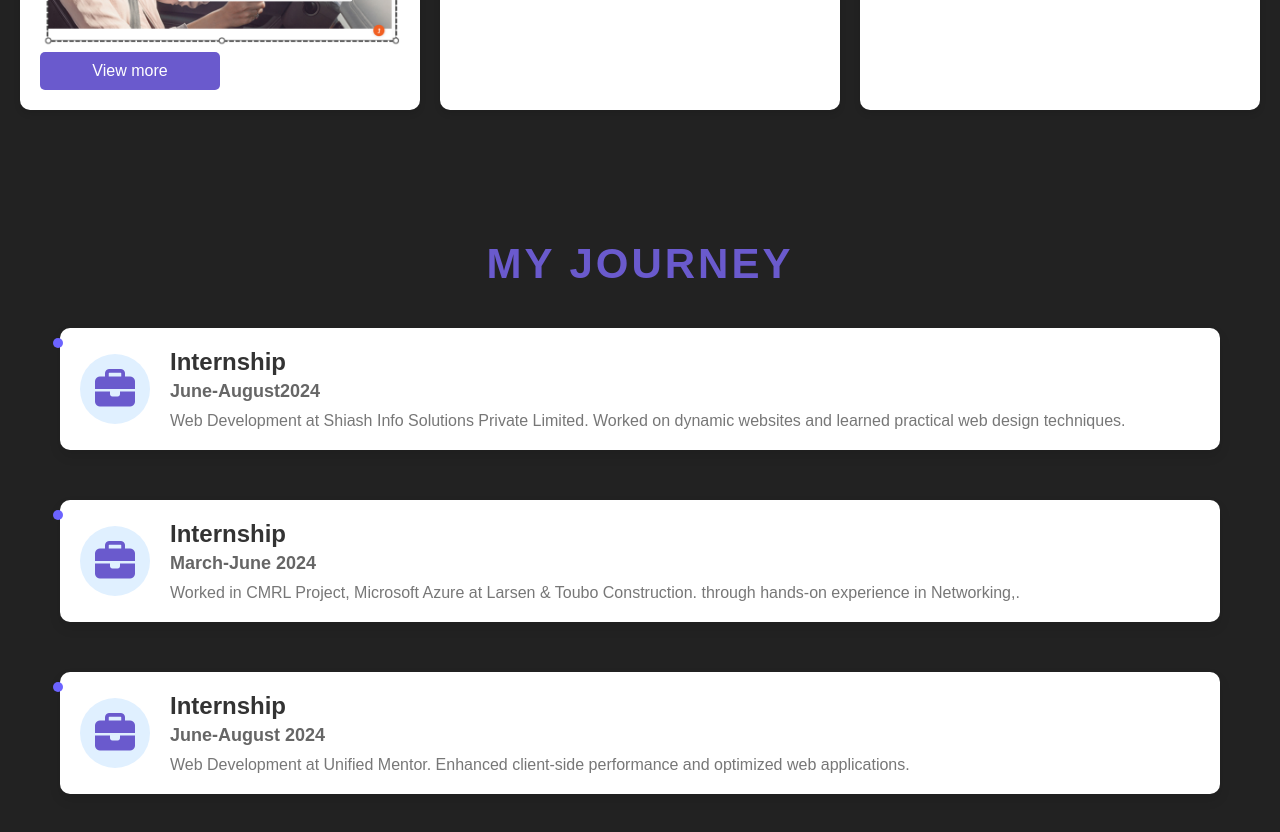
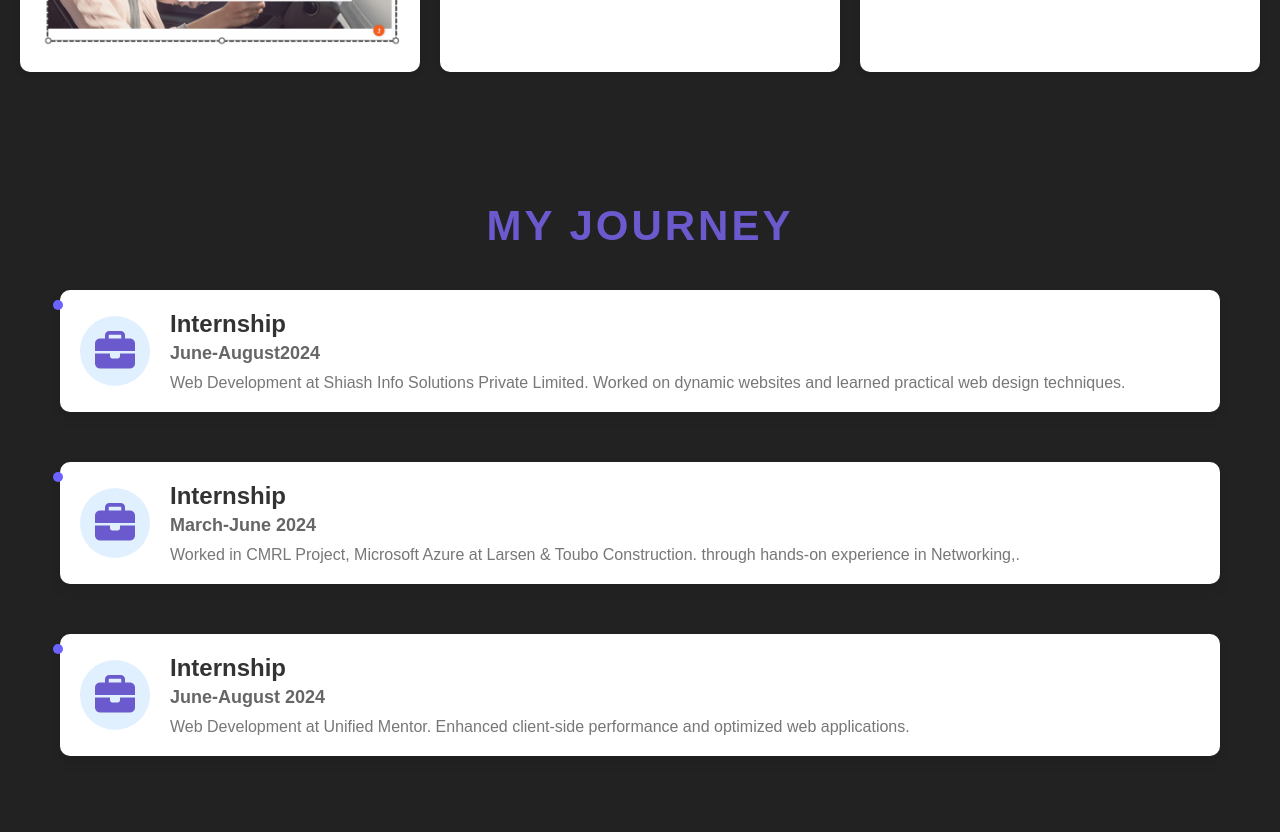
Before and after one commit to pugalsandy55/Portfolio-Pugazhenthi-P, a website: page index.html in a window 1280 px wide. Shown: the part 2189-3021 px from the top of the page. Drawn offline with nearby package versions, Linux system fonts and the light colour scheme.

Commit message:
Update index.html

```diff
--- a/index.html
+++ b/index.html
@@ -240,7 +240,7 @@
                         <div class="projects-item-left-image">
                             <img src="image/project 2.png" alt="Screenshot of Project 1">
                         </div>
-                        <div class="project-button">View more</div>
+
                     </div>
                 </div>
                 <!-- Project 2 -->
```
